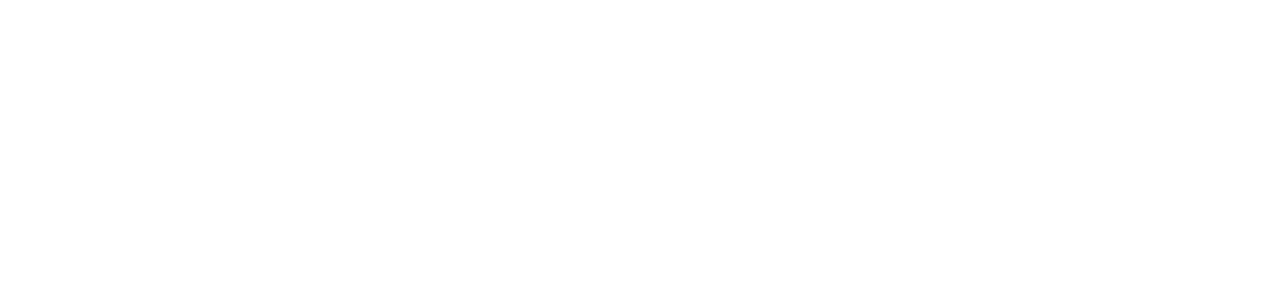
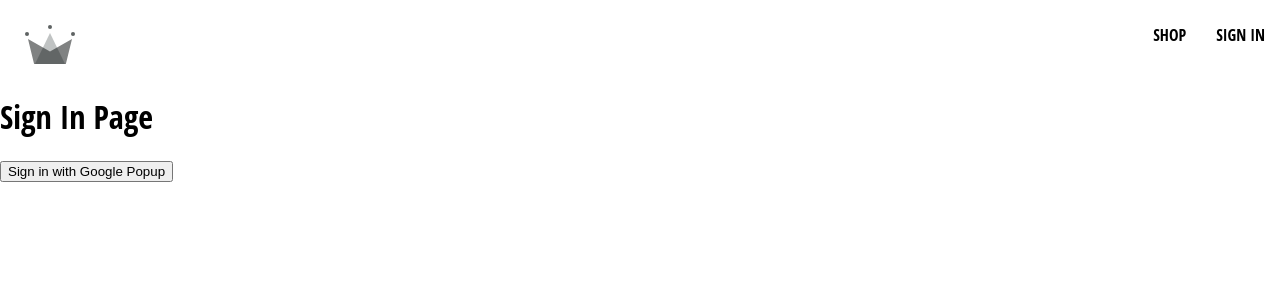
Before and after one commit to KingsIke/ZTM-Ecoms, a React (Create React App) app: page /sign-in in a window 1280 px wide. Before the commit this address had no page. Shown: the top 300 px of the page. Built offline with nearby package versions, Linux system fonts and the light colour scheme.

Commit message:
firebase-config

```diff
--- a/package.json
+++ b/package.json
@@ -6,6 +6,7 @@
     "@testing-library/jest-dom": "^5.16.5",
     "@testing-library/react": "^13.4.0",
     "@testing-library/user-event": "^13.5.0",
+    "firebase": "^9.17.1",
     "react": "^18.2.0",
     "react-dom": "^18.2.0",
     "react-router-dom": "^6.8.1",
--- a/src/App.js
+++ b/src/App.js
@@ -2,16 +2,31 @@
 // import './categories.style.scss';
 // import CategoryItem from './components/category-item/category-item.component';
 import Home from './Pages/Home/Home';
-import { Route, Routes } from 'react-router-dom'
+import React from 'react'
+import { BrowserRouter as Router, Route, Routes } from 'react-router-dom'
+
+import Nav from "./Pages/Navigation/Navigation"
+import SignIn from './Pages/Sign-In/Sign-In';
 
 function App() {
   return (
-    <Routes>
-      <Route path='/' element={<Home />} />
+    <React.Fragment >
+      <Router>
+        <Nav />
+        <Routes>
+          <Route path='/' element={<Home />} />
+          {/* <Route path='/shop' element={<Shop />} /> */}
+          <Route path='/sign-in' element={<SignIn />} />
 
-    </Routes>
 
-  );
+        </Routes>
+      </Router>
+    </React.Fragment >
+
+
+  )
+
+
 }
 
 export default App;
--- /dev/null
+++ b/src/Pages/Navigation/Navigation.jsx
@@ -0,0 +1,22 @@
+import { Link } from 'react-router-dom'
+import { ReactComponent as NavLogo } from '../../assets/crown.svg'
+import './Navigation.style.scss'
+const Navigation = () => {
+    return (
+        <div className='navigation' >
+            <Link className='logo-container' to='/'>
+                <NavLogo className='logo' />
+            </Link>
+            <div className='nav-links-container'>
+                <Link className='nav-link' to='/shop'>
+                    SHOP
+                </Link>
+                <Link className='nav-link' to='/sign-in'>
+                    SIGN IN
+                </Link>
+
+            </div>
+        </div >
+    )
+}
+export default Navigation
--- /dev/null
+++ b/src/Pages/Navigation/Navigation.style.scss
@@ -0,0 +1,26 @@
+.navigation {
+    height: 70px;
+    width: 100%;
+    display: flex;
+    justify-content: space-between;
+    margin-bottom: 25px;
+
+    .logo-container {
+        height: 100%;
+        width: 70px;
+        padding: 25px;
+    }
+
+    .nav-links-container {
+        width: 50%;
+        height: 100%;
+        display: flex;
+        align-items: center;
+        justify-content: flex-end;
+
+        .nav-link {
+            padding: 10px 15px;
+            cursor: pointer;
+        }
+    }
+}
--- /dev/null
+++ b/src/Pages/Sign-In/Sign-In.jsx
@@ -0,0 +1,16 @@
+import { signInWithGooglePopup } from '../../utils/firebase/firebase.utils'
+const SignIn = () => {
+    const logGoogleUser = async () => {
+        const response = await signInWithGooglePopup();
+        console.log(response)
+    }
+    return (
+        <div>
+            <h1>
+                Sign In Page
+            </h1>
+            <button onClick={logGoogleUser}>Sign in with Google Popup</button>
+        </div>
+    )
+}
+export default SignIn
--- a/src/index.js
+++ b/src/index.js
@@ -1,6 +1,5 @@
 import React from 'react';
 import ReactDOM from 'react-dom/client';
-import { BrowserRouter as Router, } from "react-router-dom"
 import './index.scss';
 import App from './App';
 import reportWebVitals from './reportWebVitals';
@@ -8,10 +7,7 @@
 const root = ReactDOM.createRoot(document.getElementById('root'));
 root.render(
   <React.StrictMode>
-    <Router>
-
-      <App />
-    </Router>
+    <App />
   </React.StrictMode>
 );
 
--- a/src/index.scss
+++ b/src/index.scss
@@ -10,3 +10,12 @@
   font-family: source-code-pro, Menlo, Monaco, Consolas, 'Courier New',
     monospace;
 }
+
+a {
+  text-decoration: none;
+  color: black;
+}
+
+* {
+  box-sizing: border-box;
+}
--- /dev/null
+++ b/src/utils/firebase/firebase.utils.js
@@ -0,0 +1,23 @@
+import { initializeApp } from "firebase/app";
+import { getAuth, signInWithRedirect, signInWithPopup, GoogleAuthProvider } from 'firebase/auth'
+
+const firebaseConfig = {
+    apiKey: "AIzaSyCR5oSYvuw7hupQVNlnXLxKuzq-M8QICFI",
+    authDomain: "kings-clothing-db-911d2.firebaseapp.com",
+    projectId: "kings-clothing-db-911d2",
+    storageBucket: "kings-clothing-db-911d2.appspot.com",
+    messagingSenderId: "671546028232",
+    appId: "1:671546028232:web:7b1be9a0be6ba1816bf5fd"
+};
+
+// Initialize Firebase
+const firebaseApp = initializeApp(firebaseConfig);
+
+const provider = new GoogleAuthProvider();
+
+provider.setCustomParameters({
+    prompt: 'select_account'
+})
+
+export const auth = getAuth();
+export const signInWithGooglePopup = () => signInWithPopup(auth, provider)
```
Also changed, not shown: src/assets/crown.svg (added), 1 other file (tests, documents, lock files or other folders).
